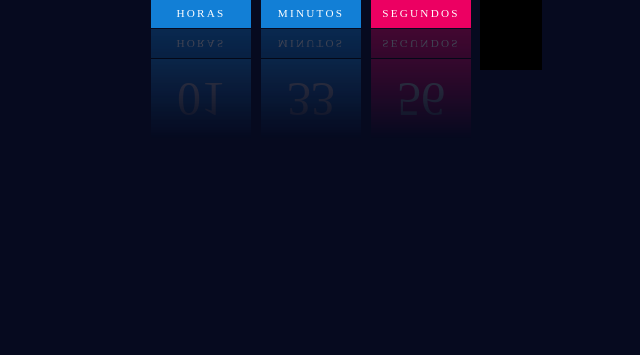
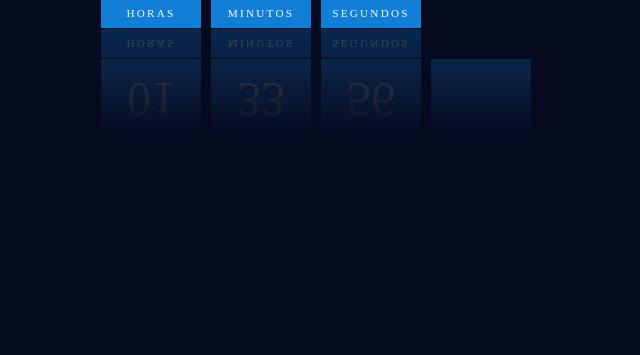
Before and after one commit to Jeandra/Clock, a plain HTML site: page index.html in a window 1280 px wide. Shown: the part 445-800 px from the top of the page, without its empty margins (324-964 px from the left). Drawn offline with Linux system fonts and the light colour scheme.

Commit message:
Update styles.css

```diff
--- a/assets/styles.css
+++ b/assets/styles.css
@@ -61,22 +61,7 @@ body {
     background: #127fd6;
     text-transform: uppercase;
 }
-
+/*
 #clock #time div:nth-last-child(2) span {
-    background: #ff006a;
-}
-
-#clock #time div:nth-last-child(2) span:nth-child(2) {
-    background: #ec0062;
-}
-
-#clock #time div:nth-last-child(1) span {
-    position: absolute;
-    bottom: 0;
-    width: 60px;
-    height: 40px;
-    font-size: 1.5em;
-    background: #000;
-    color: #fff;
-    -webkit-box-reflect: below 1px linear-grandient(transparent, #0004);
-}
+    background: #127fd6;
+} */
```
